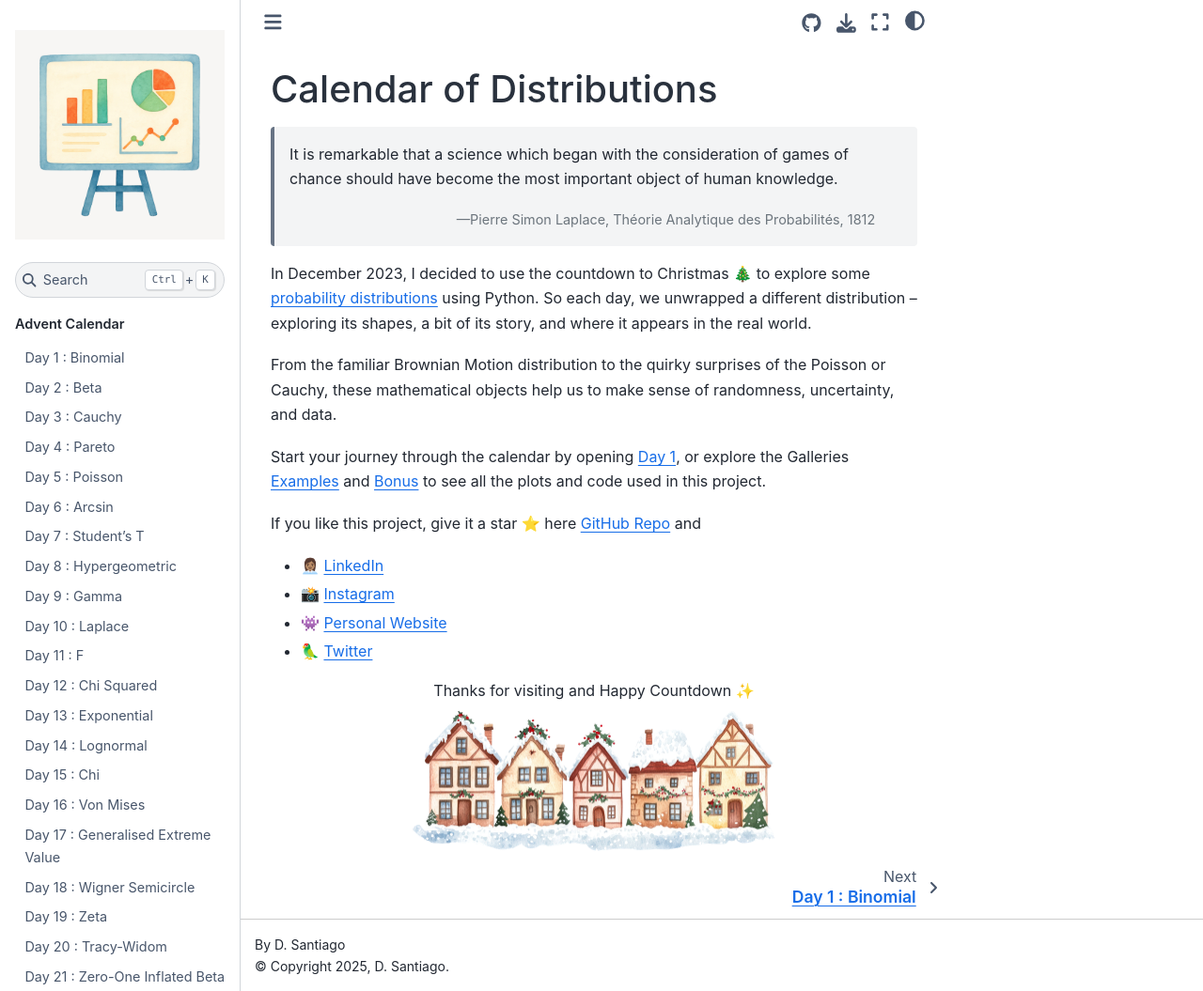
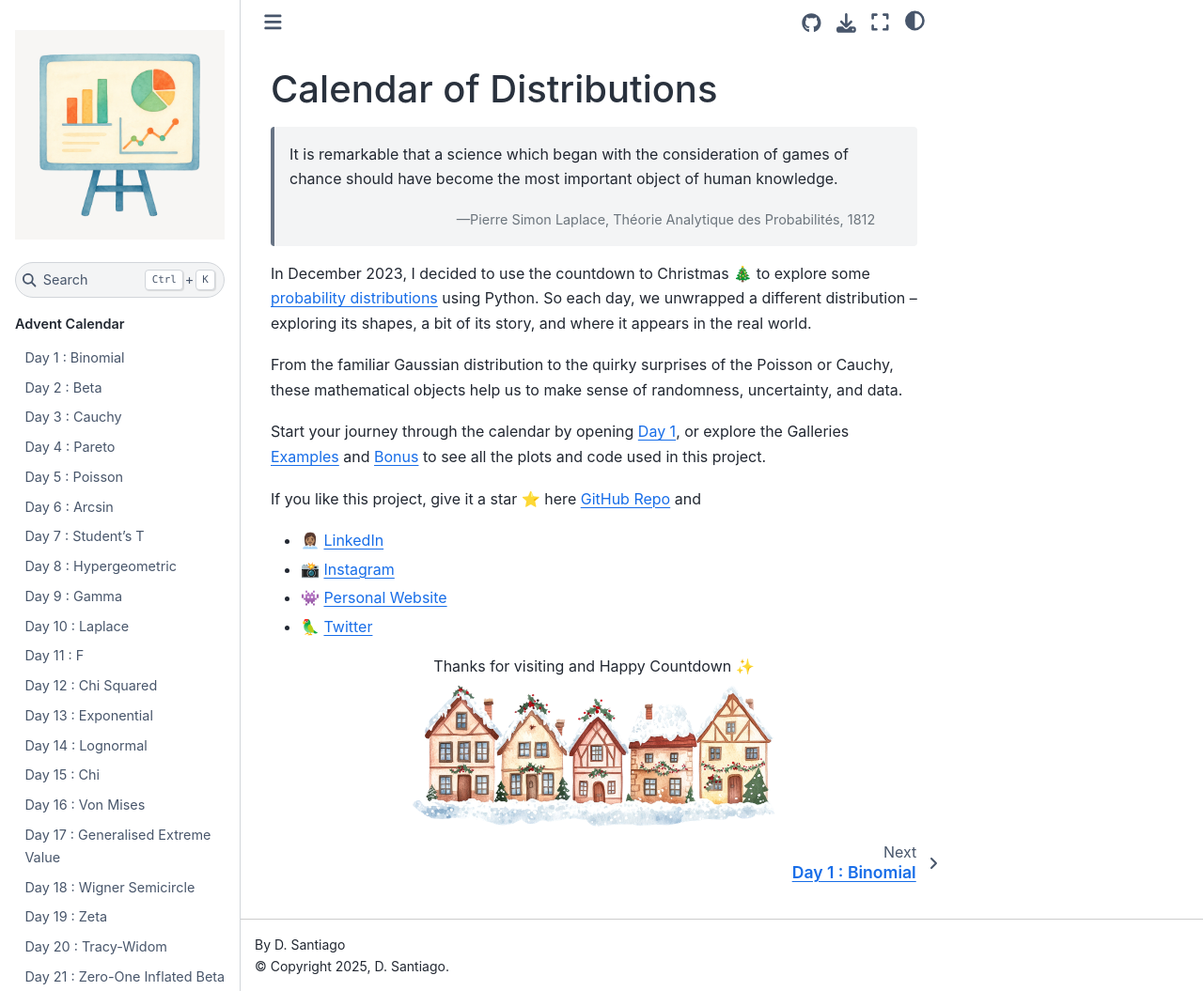
Before and after one commit to quantgirluk/advent-calendar-2023, a Sphinx documentation site: the page built from docs/source/index.rst, in a window 1280 px wide and 1055 px high. Shown: the whole window at 94% size. Built offline with Sphinx 7.4.7 and the Sphinx Book theme 1.1.4, drawn with Linux system fonts in a browser that asks for light colours; pages that are not in the unit, such as notebooks, are missing from menus.

Commit message:
Update index.rst

```diff
--- a/docs/source/index.rst
+++ b/docs/source/index.rst
@@ -14,7 +14,7 @@
 In December 2023, I decided to use the countdown to Christmas 🎄 to explore some `probability distributions <https://en.wikipedia.org/wiki/Probability_distribution>`_ using Python.
 So each day, we unwrapped a different distribution --exploring its shapes, a bit of its story, and where it appears in the real world.
 
-From the familiar Brownian Motion distribution to the quirky surprises of the Poisson or Cauchy,
+From the familiar Gaussian distribution to the quirky surprises of the Poisson or Cauchy,
 these mathematical objects help us to make sense of randomness, uncertainty, and data.
 
 Start your journey through the calendar by opening `Day 1 <day_01.html>`_, or explore the Galleries `Examples <auto_examples/index.html>`_ and `Bonus <auto_bonus/index.html>`_
```
